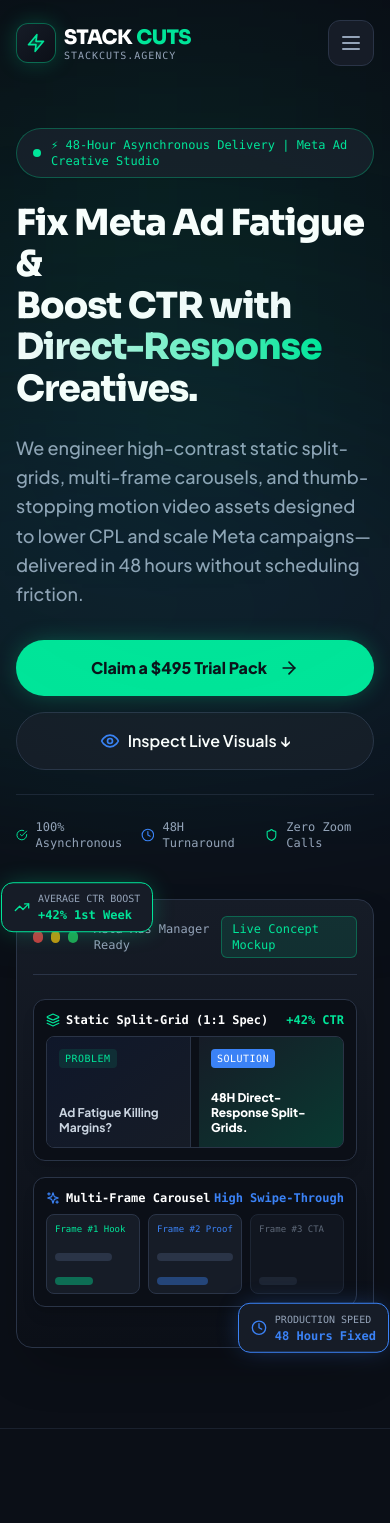
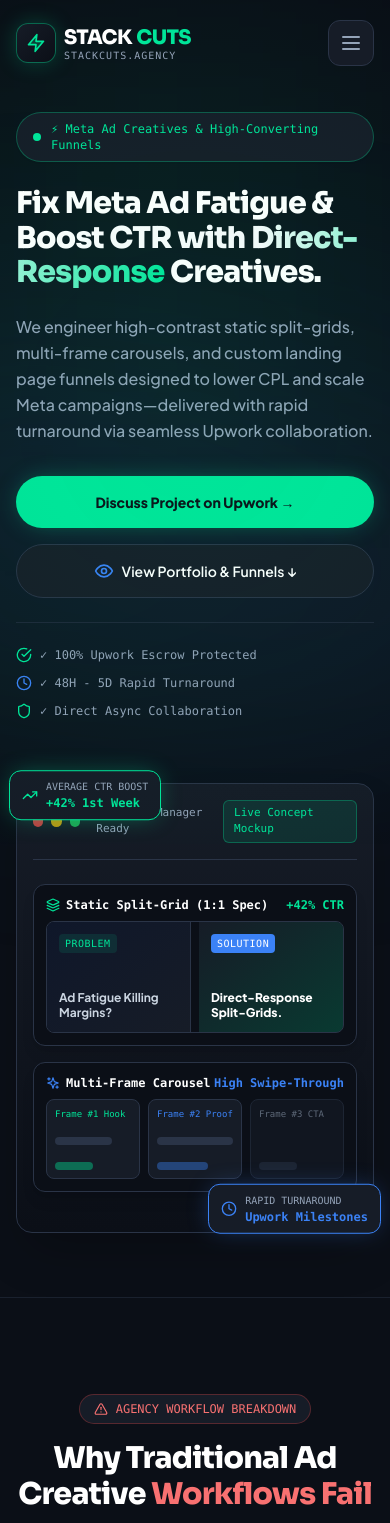
Before and after one commit to StackCuts/Agency, a React (Vite) app: page / in a window 390 px wide. Shown: the top 1523 px of the page. Built offline with nearby package versions, Linux system fonts and the light colour scheme.

Commit message:
Update HeroSection copy, CTAs, trust checkmarks, and mobile layout for Upwork agency model

```diff
--- a/src/components/Hero.jsx
+++ b/src/components/Hero.jsx
@@ -1,15 +1,15 @@
 import React from 'react';
-import { Zap, Clock, Shield, Play, Layers, TrendingUp, CheckCircle, Eye, Sparkles, ArrowRight } from 'lucide-react';
+import { Zap, Clock, Shield, Layers, TrendingUp, CheckCircle, Eye, Sparkles, ArrowRight } from 'lucide-react';
 
 export default function Hero({ onOpenModal }) {
   return (
-    <section className="relative pt-32 pb-20 md:pt-40 md:pb-28 overflow-hidden">
+    <section className="relative pt-28 pb-16 md:pt-40 md:pb-28 overflow-hidden">
       {/* Background Gradients */}
       <div className="absolute top-1/4 left-1/2 -translate-x-1/2 w-[800px] h-[400px] bg-gradient-to-tr from-[#00E599]/10 via-[#3B82F6]/10 to-transparent blur-[120px] pointer-events-none rounded-full" />
       <div className="absolute top-10 right-10 w-96 h-96 bg-[#00E599]/5 blur-[100px] pointer-events-none" />
 
       <div className="max-w-7xl mx-auto px-4 sm:px-6 lg:px-8 relative z-10">
-        <div className="grid grid-cols-1 lg:grid-cols-12 gap-12 lg:gap-8 items-center">
+        <div className="grid grid-cols-1 lg:grid-cols-12 gap-10 lg:gap-8 items-center">
 
           {/* Left Column: Headlines & CTAs */}
           <div className="lg:col-span-7 space-y-6 text-left">
@@ -20,11 +20,11 @@
                 <span className="animate-ping absolute inline-flex h-full w-full rounded-full bg-[#00E599] opacity-75"></span>
                 <span className="relative inline-flex rounded-full h-2 w-2 bg-[#00E599]"></span>
               </span>
-              <span>⚡ 48-Hour Asynchronous Delivery | Meta Ad Creative Studio</span>
+              <span>⚡ Meta Ad Creatives & High-Converting Funnels</span>
             </div>
 
             {/* Main H1 */}
-            <h1 className="text-4xl sm:text-5xl lg:text-6xl font-display font-extrabold text-white tracking-tight leading-[1.15]">
+            <h1 className="text-3xl sm:text-5xl lg:text-6xl font-display font-extrabold text-white tracking-tight leading-[1.15]">
               Fix Meta Ad Fatigue & <br />
               <span className="bg-gradient-to-r from-white via-[#F8FAFC] to-[#00E599] bg-clip-text text-transparent">
                 Boost CTR with Direct-Response
@@ -32,49 +32,52 @@
             </h1>
 
             {/* Sub-headline */}
-            <p className="text-lg sm:text-xl text-[#94A3B8] leading-relaxed max-w-2xl font-normal">
-              We engineer high-contrast static split-grids, multi-frame carousels, and thumb-stopping motion video assets designed to lower CPL and scale Meta campaigns—delivered in 48 hours without scheduling friction.
+            <p className="text-base sm:text-xl text-[#94A3B8] leading-relaxed max-w-2xl font-normal">
+              We engineer high-contrast static split-grids, multi-frame carousels, and custom landing page funnels designed to lower CPL and scale Meta campaigns—delivered with rapid turnaround via seamless Upwork collaboration.
             </p>
 
             {/* CTAs */}
             <div className="pt-2 flex flex-col sm:flex-row items-stretch sm:items-center gap-4">
               <button
-                onClick={() => onOpenModal('Growth Pack ($495 Trial)')}
-                className="btn-shimmer px-8 py-4 rounded-full bg-[#00E599] text-[#0B0F17] font-extrabold text-base hover:bg-[#00E599]/90 transition-all shadow-mint-glow hover:shadow-xl flex items-center justify-center gap-3 group"
+                onClick={() => {
+                  if (onOpenModal) {
+                    onOpenModal('Discuss Project on Upwork');
+                  }
+                }}
+                className="btn-shimmer px-8 py-4 rounded-full bg-[#00E599] text-[#0B0F17] font-extrabold text-sm sm:text-base hover:bg-[#00E599]/90 transition-all shadow-mint-glow hover:shadow-xl flex items-center justify-center gap-3 group"
               >
-                <span>Claim a $495 Trial Pack</span>
-                <ArrowRight className="w-5 h-5 group-hover:translate-x-1 transition-transform" />
+                <span>Discuss Project on Upwork →</span>
               </button>
 
               <a
                 href="#portfolio"
-                className="px-8 py-4 rounded-full bg-[#161C27] border border-[#2A3447] text-white font-semibold text-base hover:border-[#00E599]/50 hover:bg-[#161C27]/80 transition-all flex items-center justify-center gap-2 group"
+                className="px-8 py-4 rounded-full bg-[#161C27] border border-[#2A3447] text-white font-semibold text-sm sm:text-base hover:border-[#00E599]/50 hover:bg-[#161C27]/80 transition-all flex items-center justify-center gap-2 group text-center"
               >
                 <Eye className="w-5 h-5 text-[#3B82F6] group-hover:text-[#00E599] transition-colors" />
-                <span>Inspect Live Visuals ↓</span>
+                <span>View Portfolio & Funnels ↓</span>
               </a>
             </div>
 
             {/* Value Highlights Under CTAs */}
-            <div className="pt-6 border-t border-[#2A3447]/60 grid grid-cols-3 gap-4 text-xs sm:text-sm text-[#94A3B8] font-mono">
+            <div className="pt-6 border-t border-[#2A3447]/60 grid grid-cols-1 sm:grid-cols-3 gap-3 text-xs sm:text-sm text-[#94A3B8] font-mono">
               <div className="flex items-center gap-2">
-                <CheckCircle className="w-4 h-4 text-[#00E599]" />
-                <span>100% Asynchronous</span>
+                <CheckCircle className="w-4 h-4 text-[#00E599] shrink-0" />
+                <span>✓ 100% Upwork Escrow Protected</span>
               </div>
               <div className="flex items-center gap-2">
-                <Clock className="w-4 h-4 text-[#3B82F6]" />
-                <span>48H Turnaround</span>
+                <Clock className="w-4 h-4 text-[#3B82F6] shrink-0" />
+                <span>✓ 48H - 5D Rapid Turnaround</span>
               </div>
               <div className="flex items-center gap-2">
-                <Shield className="w-4 h-4 text-[#00E599]" />
-                <span>Zero Zoom Calls</span>
+                <Shield className="w-4 h-4 text-[#00E599] shrink-0" />
+                <span>✓ Direct Async Collaboration</span>
               </div>
             </div>
 
           </div>
 
-          {/* Right Column: Hero Floating 3D Showcase */}
-          <div className="lg:col-span-5 relative">
+          {/* Right Column: Hero Floating 3D Showcase (Optimized for Desktop & Mobile) */}
+          <div className="lg:col-span-5 relative mt-6 lg:mt-0">
             <div className="relative mx-auto max-w-md lg:max-w-none">
 
               {/* Outer Card Wrapper */}
@@ -86,9 +89,9 @@
                     <div className="w-3 h-3 rounded-full bg-red-500/80"></div>
                     <div className="w-3 h-3 rounded-full bg-yellow-500/80"></div>
                     <div className="w-3 h-3 rounded-full bg-green-500/80"></div>
-                    <span className="text-xs text-[#94A3B8] font-mono ml-2">Meta Ads Manager Ready</span>
+                    <span className="text-[11px] text-[#94A3B8] font-mono ml-2">Meta Ads Manager Ready</span>
                   </div>
-                  <span className="text-xs px-2.5 py-1 rounded-md bg-[#00E599]/10 text-[#00E599] font-mono border border-[#00E599]/30">
+                  <span className="text-[11px] px-2.5 py-1 rounded-md bg-[#00E599]/10 text-[#00E599] font-mono border border-[#00E599]/30">
                     Live Concept Mockup
                   </span>
                 </div>
@@ -120,7 +123,7 @@
                           SOLUTION
                         </span>
                         <div className="text-xs font-extrabold text-white leading-tight">
-                          48H Direct-Response Split-Grids.
+                          Direct-Response Split-Grids.
                         </div>
                       </div>
                     </div>
@@ -156,7 +159,7 @@
                 </div>
 
                 {/* Floating Metric Badges */}
-                <div className="absolute -top-4 -left-4 bg-[#161C27] border border-[#00E599] rounded-xl px-3 py-2 shadow-mint-glow flex items-center gap-2 text-xs font-mono text-white animate-float-slow">
+                <div className="absolute -top-3 -left-2 sm:-top-4 sm:-left-4 bg-[#161C27] border border-[#00E599] rounded-xl px-3 py-2 shadow-mint-glow flex items-center gap-2 text-xs font-mono text-white animate-float-slow">
                   <TrendingUp className="w-4 h-4 text-[#00E599]" />
                   <div>
                     <div className="text-[10px] text-[#94A3B8]">AVERAGE CTR BOOST</div>
@@ -164,11 +167,11 @@
                   </div>
                 </div>
 
-                <div className="absolute -bottom-4 -right-4 bg-[#161C27] border border-[#3B82F6] rounded-xl px-3 py-2 shadow-blue-glow flex items-center gap-2 text-xs font-mono text-white animate-float-delayed">
+                <div className="absolute -bottom-3 -right-2 sm:-bottom-4 sm:-right-4 bg-[#161C27] border border-[#3B82F6] rounded-xl px-3 py-2 shadow-blue-glow flex items-center gap-2 text-xs font-mono text-white animate-float-delayed">
                   <Clock className="w-4 h-4 text-[#3B82F6]" />
                   <div>
-                    <div className="text-[10px] text-[#94A3B8]">PRODUCTION SPEED</div>
-                    <div className="font-bold text-[#3B82F6]">48 Hours Fixed</div>
+                    <div className="text-[10px] text-[#94A3B8]">RAPID TURNAROUND</div>
+                    <div className="font-bold text-[#3B82F6]">Upwork Milestones</div>
                   </div>
                 </div>
 
```
